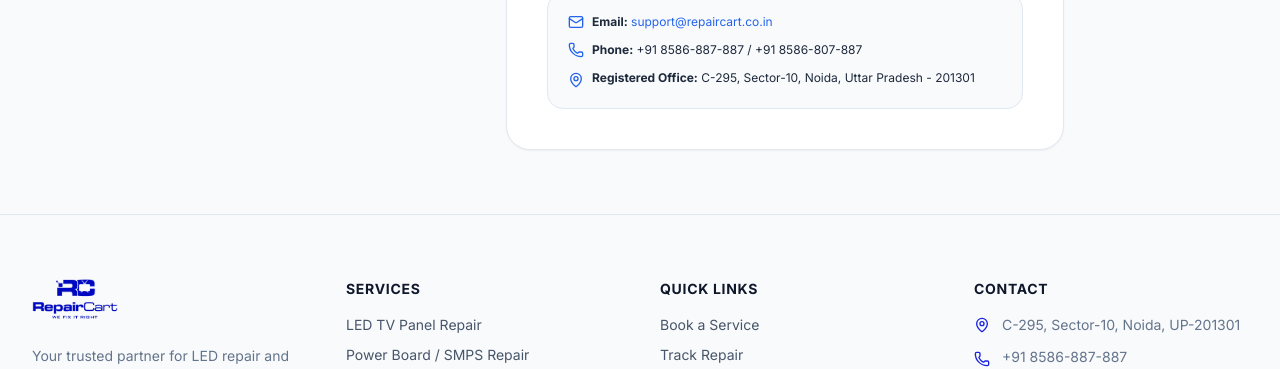
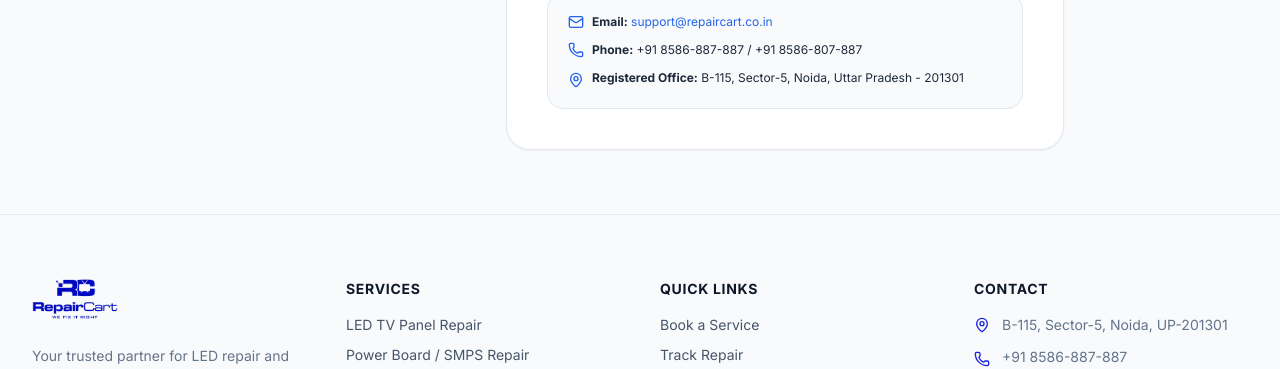
Before and after one commit to pritamkumars5398-lgtm/TV-Repair, a Next.js app in the folder frontend/: page /privacy in a window 1280 px wide. Shown: the part 2016-2385 px from the top of the page. Built offline with nearby package versions, Linux system fonts and the light colour scheme.

Commit message:
fix address

```diff
--- a/frontend/app/(website)/contact/page.tsx
+++ b/frontend/app/(website)/contact/page.tsx
@@ -9,7 +9,7 @@ import { publicApi } from '@/lib/api/public';
 import { getWhatsAppUrl } from '@/lib/constants/whatsapp';
 import { contactSchema, type ContactInput } from '@/lib/validations/booking';
 
-const GOOGLE_MAPS_LOCATION_URL = "https://www.google.com/maps/place/28%C2%B035'26.0%22N+77%C2%B019'14.6%22E/@28.5905644,77.3181377,17z/data=!3m1!4b1!4m4!3m3!8m2!3d28.5905644!4d77.3207126";
+const GOOGLE_MAPS_LOCATION_URL = "https://www.google.com/maps/search/?api=1&query=B-115,+Sector-5,+Noida,+UP-201301";
 
 export default function ContactPage() {
   const { register, handleSubmit, reset, formState: { errors, isSubmitting } } = useForm<ContactInput>({
@@ -35,14 +35,9 @@ export default function ContactPage() {
     telephone: '+918586887887',
     email: 'support@repaircart.co.in',
     hasMap: GOOGLE_MAPS_LOCATION_URL,
-    geo: {
-      '@type': 'GeoCoordinates',
-      latitude: 28.5905644,
-      longitude: 77.3207126,
-    },
     address: {
       '@type': 'PostalAddress',
-      streetAddress: 'C-295 Sector 10',
+      streetAddress: 'B-115 Sector 5',
       addressLocality: 'Noida',
       addressRegion: 'Uttar Pradesh',
       postalCode: '201301',
@@ -81,8 +76,7 @@ export default function ContactPage() {
     href?: string;
     values?: Array<{ text: string; href: string }>;
   }> = [
-      { icon: MapPin, label: 'Head Office', value: 'C-295, Sector-10, Noida, UP-201301', href: GOOGLE_MAPS_LOCATION_URL },
-      { icon: MapPin, label: 'Branch Office', value: 'B-115, Sector-5, Noida, UP-201301' },
+      { icon: MapPin, label: 'Head Office', value: 'B-115, Sector-5, Noida, UP-201301', href: GOOGLE_MAPS_LOCATION_URL },
       {
         icon: Phone, label: 'Phone Support', values: [
           { text: '+91 8586887887', href: 'tel:8586887887' },
@@ -259,14 +253,14 @@ export default function ContactPage() {
               {/* Simple Clean Map Container */}
               <div className="overflow-hidden rounded-xl border border-slate-200/80 bg-white h-52 relative group shadow-sm">
                 <iframe
-                  src="https://maps.google.com/maps?q=28.5905644,77.3207126&hl=en&z=16&output=embed"
+                  src="https://maps.google.com/maps?q=B-115,+Sector+5,+Noida,+Uttar+Pradesh+201301&hl=en&z=16&output=embed"
                   width="100%"
                   height="100%"
                   style={{ border: 0 }}
                   allowFullScreen
                   loading="lazy"
                   referrerPolicy="no-referrer-when-downgrade"
-                  title="RC RepairCart Head Office Location - Sector 10 Noida"
+                  title="RC RepairCart Office Location - Sector 5 Noida"
                   className="w-full h-full"
                 />
                 <a
--- a/frontend/app/(website)/page.tsx
+++ b/frontend/app/(website)/page.tsx
@@ -91,14 +91,13 @@ const localBusinessSchema = {
   email: 'support@repaircart.co.in',
   address: {
     '@type': 'PostalAddress',
-    streetAddress: 'C-295 Sector 10',
+    streetAddress: 'B-115 Sector 5',
     addressLocality: 'Noida',
     addressRegion: 'Uttar Pradesh',
     postalCode: '201301',
     addressCountry: 'IN',
   },
-  geo: { '@type': 'GeoCoordinates', latitude: 28.5905644, longitude: 77.3207126 },
-  hasMap: "https://www.google.com/maps/place/28%C2%B035'26.0%22N+77%C2%B019'14.6%22E/@28.5905644,77.3181377,17z/data=!3m1!4b1!4m4!3m3!8m2!3d28.5905644!4d77.3207126",
+  hasMap: "https://www.google.com/maps/search/?api=1&query=B-115,+Sector-5,+Noida,+UP-201301",
   openingHoursSpecification: [
     { '@type': 'OpeningHoursSpecification', dayOfWeek: ['Monday', 'Tuesday', 'Wednesday', 'Thursday', 'Friday', 'Saturday'], opens: '09:00', closes: '19:00' },
   ],
--- a/frontend/app/(website)/privacy/page.tsx
+++ b/frontend/app/(website)/privacy/page.tsx
@@ -165,7 +165,7 @@ export default function PrivacyPage() {
                 </div>
                 <div className="flex items-start gap-2">
                   <MapPin className="w-4 h-4 text-blue-600 shrink-0 mt-0.5" />
-                  <span><strong>Registered Office:</strong> C-295, Sector-10, Noida, Uttar Pradesh - 201301</span>
+                  <span><strong>Registered Office:</strong> B-115, Sector-5, Noida, Uttar Pradesh - 201301</span>
                 </div>
               </div>
             </div>
--- a/frontend/app/(website)/refund-policy/page.tsx
+++ b/frontend/app/(website)/refund-policy/page.tsx
@@ -162,7 +162,7 @@ export default function RefundPolicyPage() {
                 </div>
                 <div className="flex items-start gap-2">
                   <MapPin className="w-4 h-4 text-blue-600 shrink-0 mt-0.5" />
-                  <span><strong>Service Center & Registered Office:</strong> C-295, Sector-10, Noida, Uttar Pradesh - 201301</span>
+                  <span><strong>Service Center & Registered Office:</strong> B-115, Sector-5, Noida, Uttar Pradesh - 201301</span>
                 </div>
               </div>
             </div>
--- a/frontend/app/(website)/terms/page.tsx
+++ b/frontend/app/(website)/terms/page.tsx
@@ -157,7 +157,7 @@ export default function TermsPage() {
                 </div>
                 <div className="flex items-start gap-2">
                   <MapPin className="w-4 h-4 text-blue-600 shrink-0 mt-0.5" />
-                  <span><strong>Headquarters & Service Hub:</strong> C-295, Sector-10, Noida, Uttar Pradesh - 201301</span>
+                  <span><strong>Headquarters & Service Hub:</strong> B-115, Sector-5, Noida, Uttar Pradesh - 201301</span>
                 </div>
               </div>
             </div>
--- a/frontend/components/layout/Footer.tsx
+++ b/frontend/components/layout/Footer.tsx
@@ -71,13 +71,13 @@ export function Footer() {
               <li className="flex items-start gap-3">
                 <MapPin className="h-4 w-4 mt-0.5 text-primary-500 shrink-0" />
                 <a
-                  href="https://www.google.com/maps/place/28%C2%B035'26.0%22N+77%C2%B019'14.6%22E/@28.5905644,77.3181377,17z/data=!3m1!4b1!4m4!3m3!8m2!3d28.5905644!4d77.3207126"
+                  href="https://www.google.com/maps/search/?api=1&query=B-115,+Sector-5,+Noida,+UP-201301"
                   target="_blank"
                   rel="noopener noreferrer"
                   className="text-slate-500 hover:text-primary-600 transition-colors"
                   title="View on Google Maps"
                 >
-                  C-295, Sector-10, Noida, UP-201301
+                  B-115, Sector-5, Noida, UP-201301
                 </a>
               </li>
               <li className="flex items-start gap-3">
--- a/frontend/components/shared/ChatbotWidget.tsx
+++ b/frontend/components/shared/ChatbotWidget.tsx
@@ -56,7 +56,7 @@ function getBotResponse(input: string): Message {
     return bot('We offer a 45-day same-fault warranty on all TV repairs and onsite warranty on new speakers.');
   }
   if (/address|location|where|kaha|noida|shop|office/.test(text)) {
-    return bot('Our address: C-295, Sector-10, Noida, UP-201301. We also provide doorstep service.', {
+    return bot('Our address: B-115, Sector-5, Noida, UP-201301. We also provide doorstep service.', {
       label: 'Contact Us →',
       href: '/contact',
     });
```
